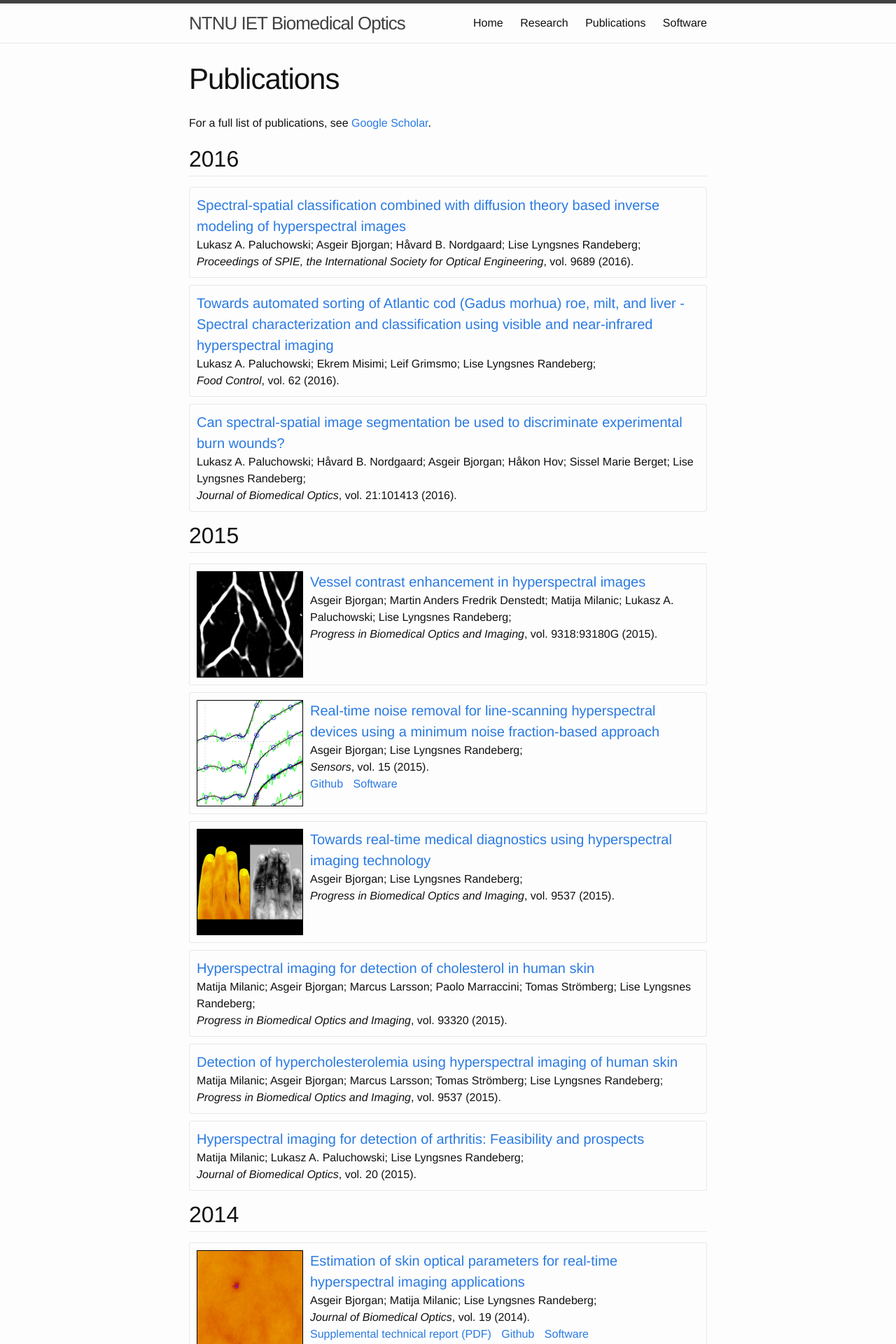
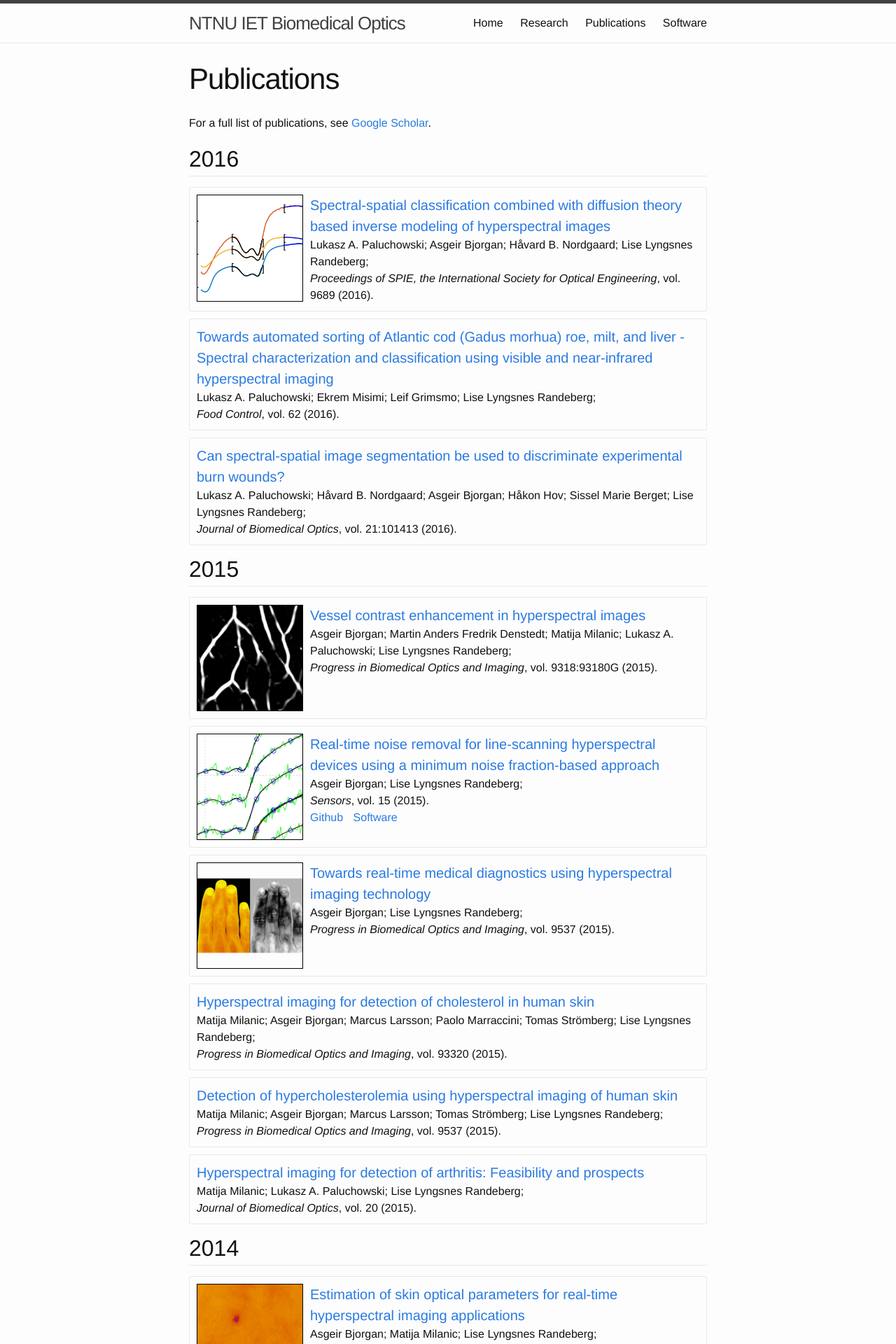
Before and after one commit to ntnu-bioopt/ntnu-bioopt.github.io, a Jekyll site: the page built from publications.html, in a window 1280 px wide. Shown: the top 1920 px of the page at 70% size. Built offline with Jekyll 4.4.1, drawn with Linux system fonts in a browser that asks for light colours.

Commit message:
Add image to 'Spectral spatial combined with...'.

```diff
--- a/_data/publications.json
+++ b/_data/publications.json
@@ -38,7 +38,7 @@
         "suppltitle": null,
         "software": null,
         "github": null,
-        "img": null
+        "img": "1343210.png"
       },
       {
         "tittel": "Towards automated sorting of Atlantic cod (Gadus morhua) roe, milt, and liver - Spectral characterization and classification using visible and near-infrared hyperspectral imaging",
```
Also changed, not shown: assets/publications/1281539.png, assets/publications/1343210.png (added), 1 other file.
